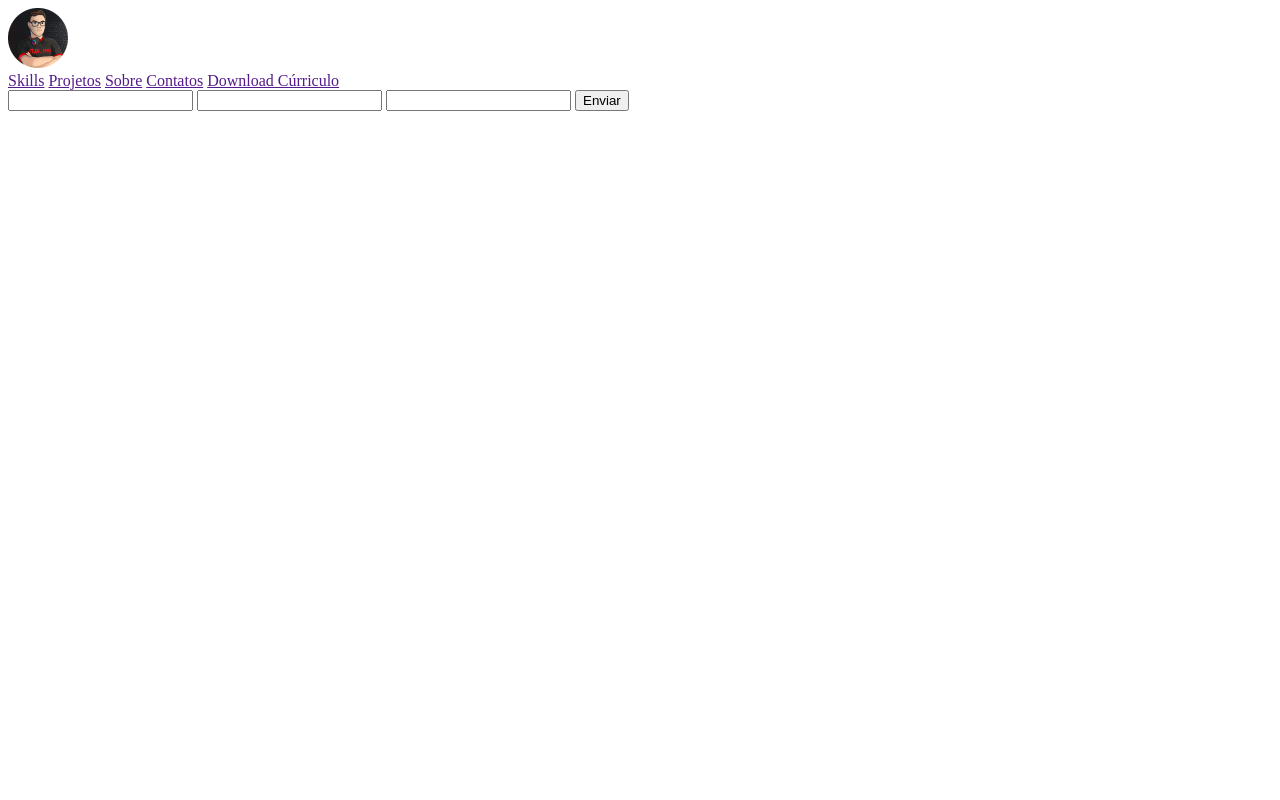
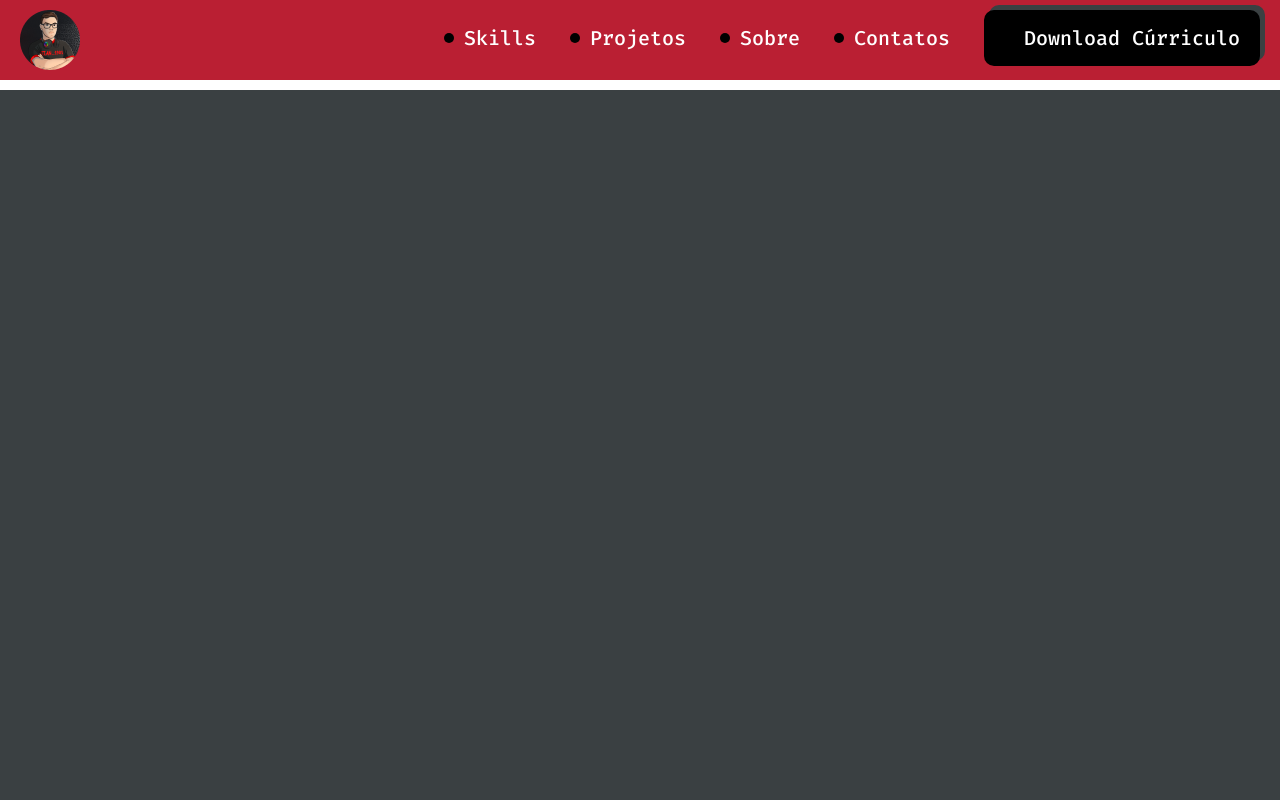
Before and after one commit to jian-19/portfolio, a plain HTML site: page index.html in a window 1280 px wide. Shown: the top 800 px of the page. Drawn offline with Linux system fonts and the light colour scheme; the site is published under a folder, as on GitHub Pages, so addresses that start at the root find nothing.

Commit message:
Update index.html

```diff
--- a/index.html
+++ b/index.html
@@ -8,8 +8,8 @@
         <link rel="preconnect" href="https://fonts.gstatic.com" crossorigin>
         <link href="https://fonts.googleapis.com/css2?family=Fira+Code:wght@300;500&display=swap" rel="stylesheet">
 
-        <link rel="stylesheet" type="text/css" href="/assets/css/reset.css" media="screen">
-        <link rel="stylesheet" type="text/css" href="/assets/css/styles.css" media="screen">
+        <link rel="stylesheet" type="text/css" href="./assets/css/reset.css" media="screen">
+        <link rel="stylesheet" type="text/css" href="./assets/css/styles.css" media="screen">
     </head>
     <body>
         <header>
```
